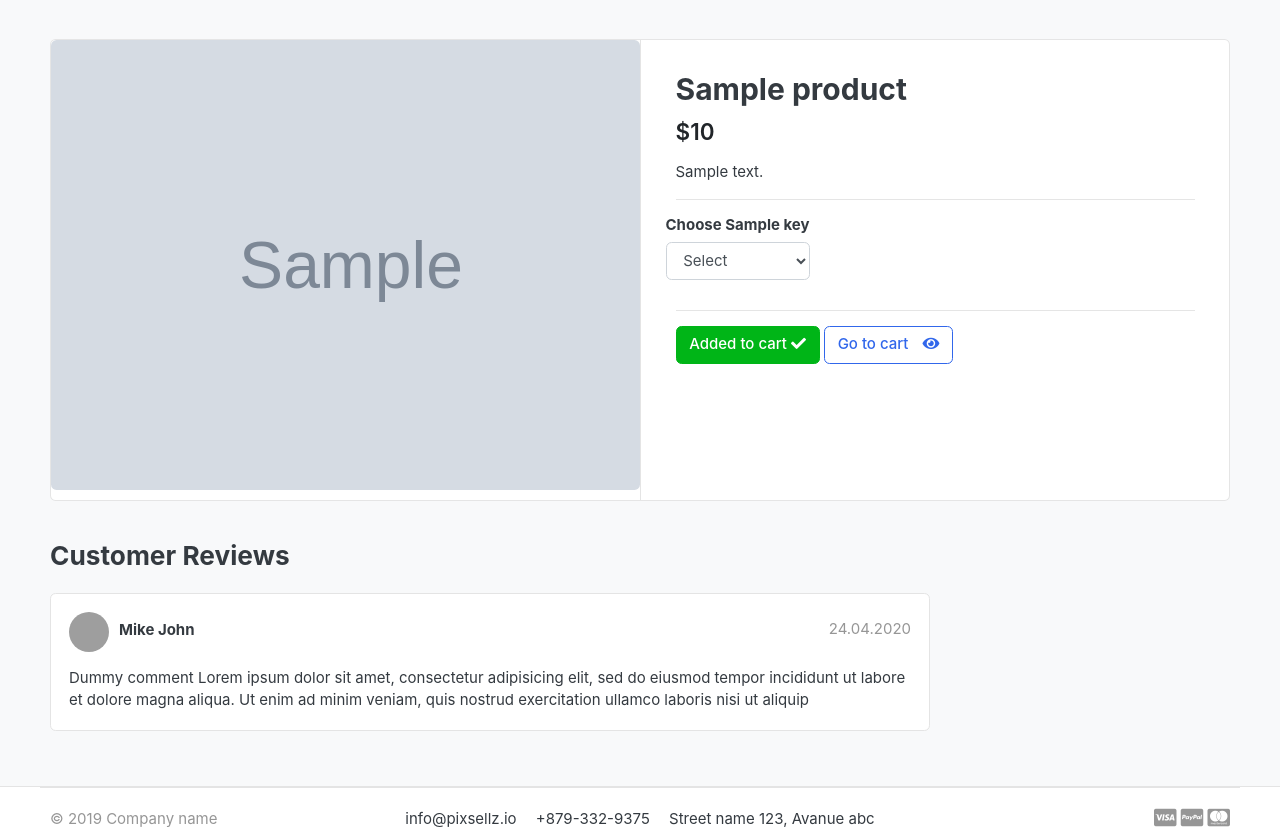
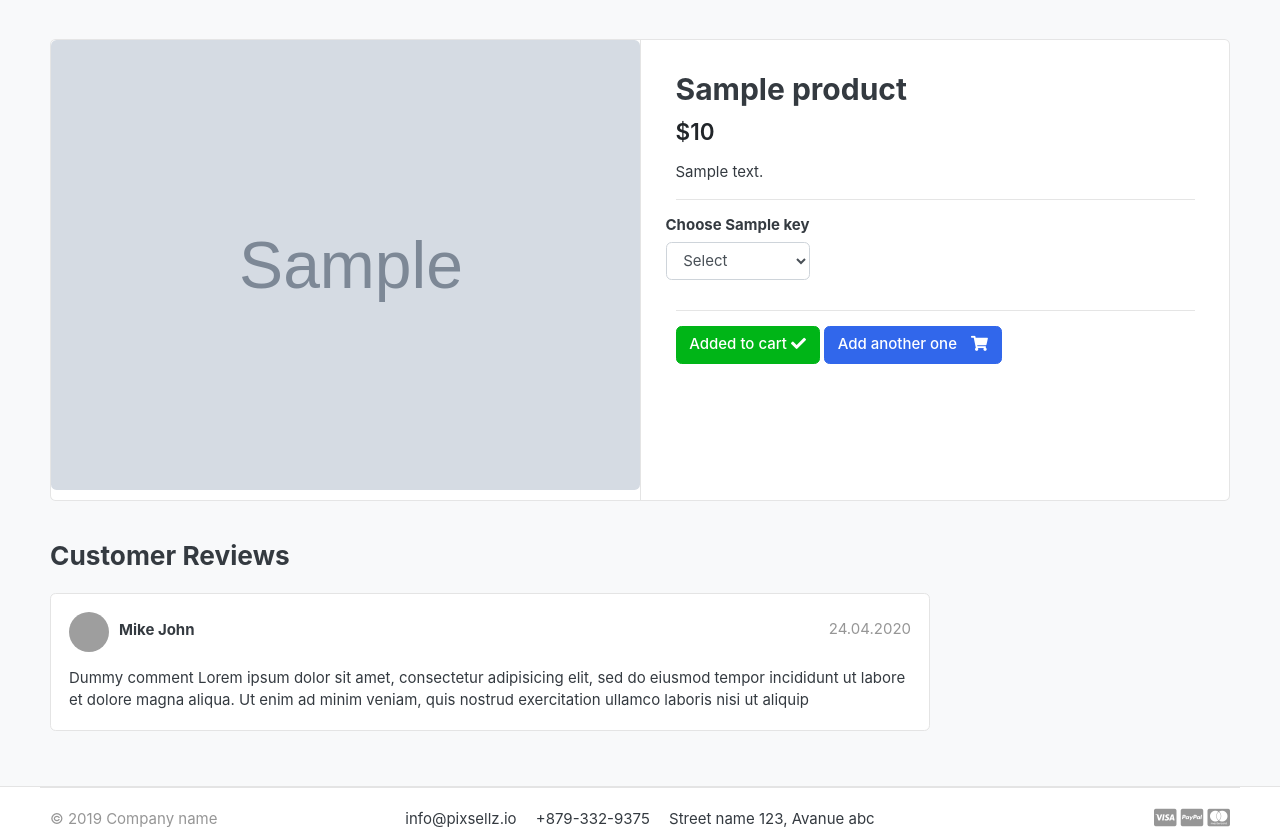
Before and after one commit to sagarhande/greatkart, a Django app: template templates/store/product_details.html in a window 1280 px wide. Shown: the part 80-907 px from the top of the page. Run offline with Django 3.2, Linux system fonts and the light colour scheme; tables that the repository leaves empty hold one stand-in row (values such as "Sample post"); the template is opened without the code that fills it: values that come from a table or form of the project are taken from there, most other values are stand-ins (such as "Sample title", 1, 10 or a date in 2020); grey boxes marked "Sample" are stand-in pictures; some libraries are stand-ins or nearby versions; some web fonts are replaced; grey boxes are pictures that could not be loaded.

Commit message:
small bugfix

```diff
--- a/cart/views.py
+++ b/cart/views.py
@@ -36,6 +36,11 @@ def add_to_cart(request, product_id):
 
     if request.method == 'POST':
         for key in request.POST:
+
+            # Check for valid variation category
+            if key not in Variation.variation_category_list:
+                continue
+
             value = request.POST.get(key)      # Coming from select tab in from eg. <select name="color" class="form-control">
 
             try:
--- a/store/models.py
+++ b/store/models.py
@@ -42,6 +42,8 @@ class Variation(models.Model):
 
     objects = VariationManager()
 
+    variation_category_list = ['color', 'size']
+
 
     def __str__(self) -> str:
         return self.variation_category + " : "+ self.variation_value
--- a/templates/store/product_details.html
+++ b/templates/store/product_details.html
@@ -53,10 +53,11 @@
 					<span class="text-white">Added to cart</span>
 					<i class="fas fa-check white"></i>
 				</a>
-				<a href="{% url 'cart' %}" class="btn  btn-outline-primary mr-auto"  style="margin-left: fill">
-					<span class="text">Go to cart</span>
-					<i class="fas fa-eye"></i>
-				</a>
+				<button type="submit" class="btn  btn-primary">
+					<span class="text">Add another one</span>
+					<i class="fas fa-shopping-cart"></i>
+				</button>
+
 			{% else %}
 				<button type="submit" class="btn  btn-primary">
 					<span class="text">Add to cart</span>
```
